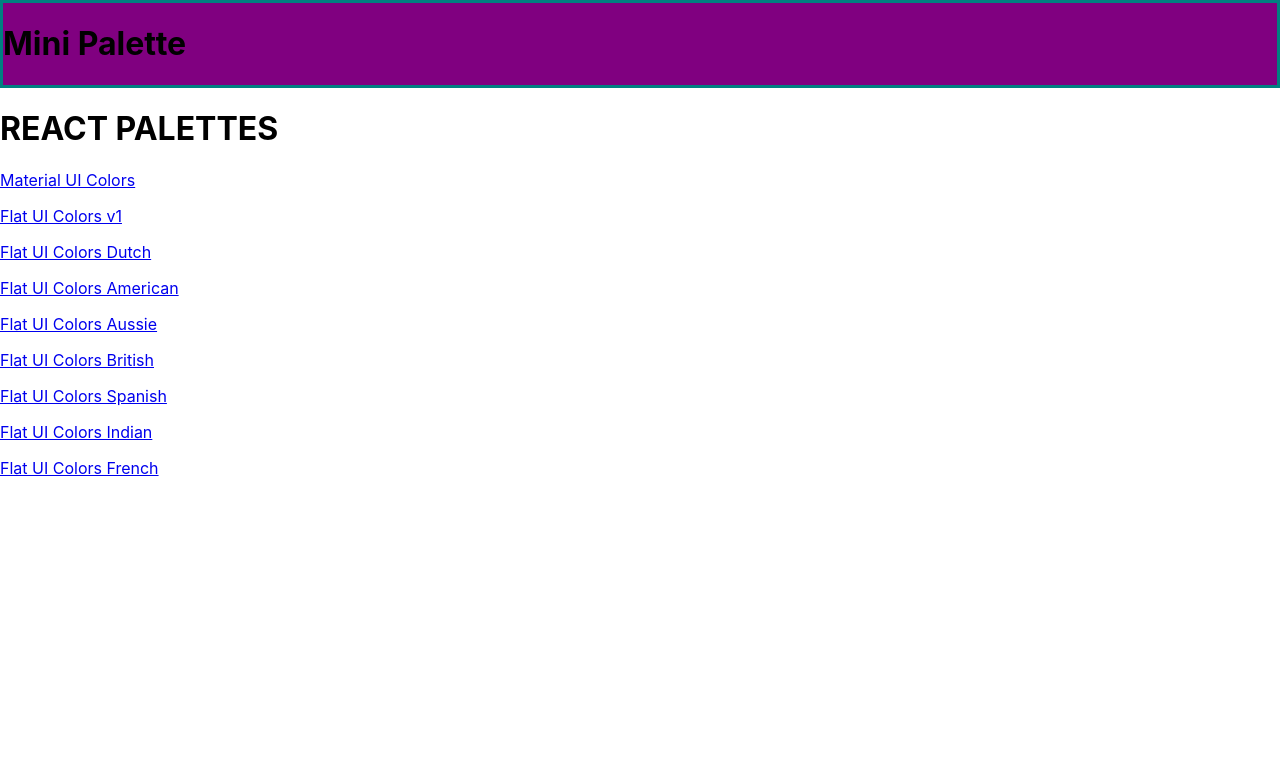
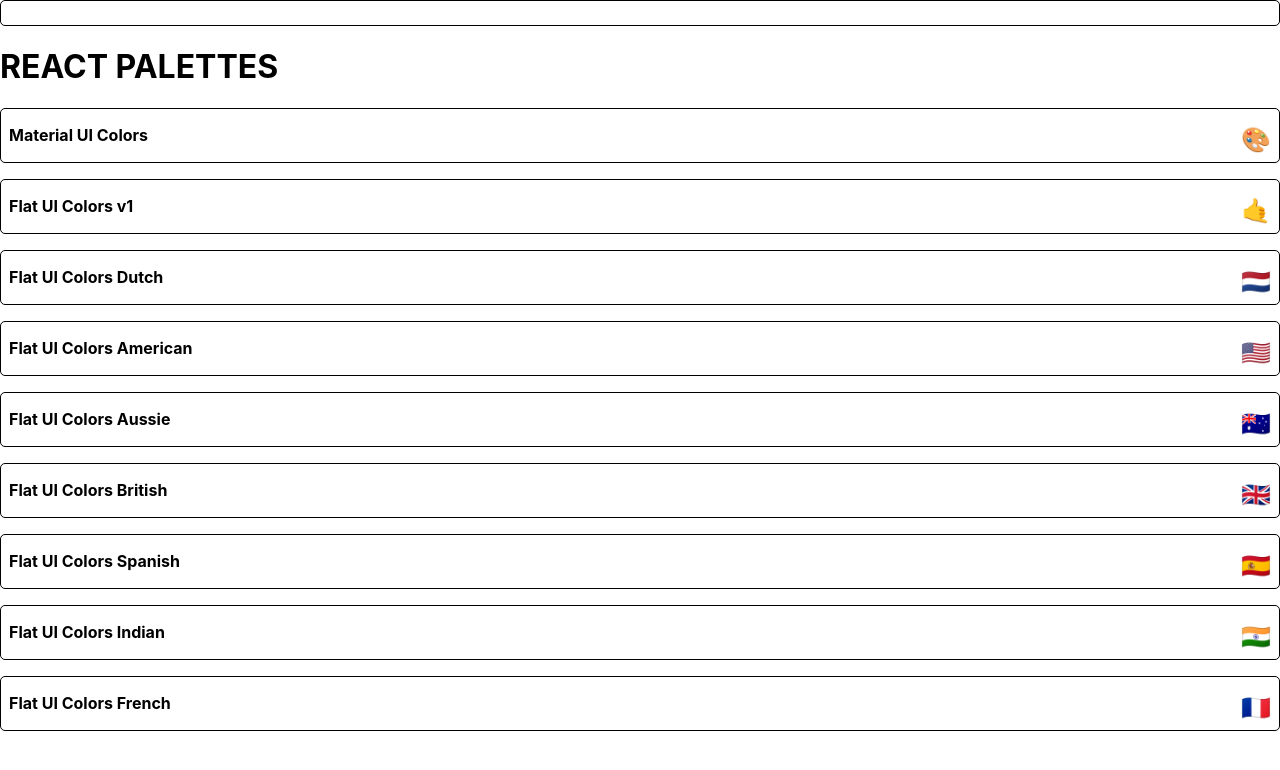
Before and after one commit to MilenaMar/ColorPalette, a React (Create React App) app in the folder color-pallet/: page / in a window 1280 px wide. Shown: the top 770 px of the page. Built offline with nearby package versions, Linux system fonts and the light colour scheme.

Commit message:
start styling minipalette

```diff
--- a/color-pallet/src/homePage.js
+++ b/color-pallet/src/homePage.js
@@ -12,7 +12,7 @@
             <h1>REACT PALETTES</h1>
             {palettes.map((palette)=>(
                 <p>
-               <Link to={`/palette/${palette.id}`}>{palette.paletteName}</Link>
+                <MiniPalette {...palette}/>
                 </p> )) }
         </div>
         )
--- a/color-pallet/src/miniPalette.js
+++ b/color-pallet/src/miniPalette.js
@@ -1,17 +1,47 @@
 import React from 'react'
 import { withStyles } from '@material-ui/core/styles';
 
+// <Link to={`/palette/${palette.id}`}>{palette.paletteName}</Link>
 const styles = {
-    main:{
-        backgroundColor:'purple',
-        border:'3px solid teal'
+    root:{
+        backgroundColor:'white',
+        border:'1px solid black',
+        borderRadius:'5px',
+        padding:'0.5rem',
+        position:'relative',
+        overflow:'hidden',
+        '&:hover':{
+            cursor:'pointer'
+        }
+    },
+    colors:{
+        backgroundColor:'grey',
+
+    },
+    title:{
+        display:'flex',
+        justifyContent: 'space-between',
+        alingItems:'center',
+        margin:'0',
+        color:'black',
+        paddingTop:'0.5rem',
+        fontSize:'1rem',
+        position:'relative'
+    },
+    emoji:{
+     marginLeft:'0.5rem',
+     fontSize:'1.5rem'
+
     }
 }
 function MiniPalette (props){
-    const {classes} = props;
+    const {classes, paletteName, emoji} = props;
     return (
-        <div className={classes.main}>
-            <h1>Mini Palette</h1>
+        <div className={classes.root}>
+        <div className={classes.color}></div>
+        <h5 className={classes.title}>{paletteName}
+        <span className={classes.emoji}>{emoji}</span>
+        </h5>
         </div>
     )
 }
```
